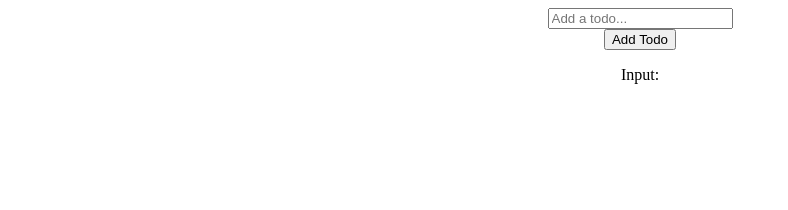
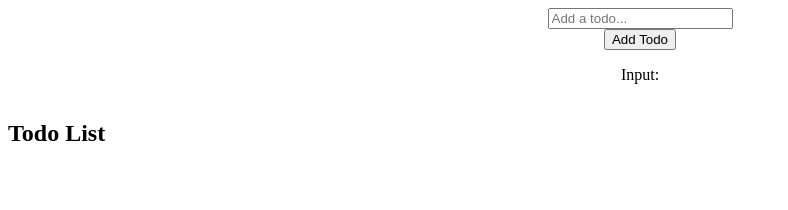
Before and after one commit to HireFabiola/Mod10_Lab3, a React (Vite) app: page / in a window 1280 px wide. Shown: the top 210 px of the page, without its empty margins (0-788 px from the left). Built offline with nearby package versions, Linux system fonts and the light colour scheme.

Commit message:
Added TodoList function that outputs todo as a list on the screen

```diff
--- a/src/App.tsx
+++ b/src/App.tsx
@@ -1,6 +1,7 @@
 import './App.css'
 import { TodoInput } from './components/TodoInput'
 import { TodoProvider } from './components/TodoContext'
+import { TodoList } from './components/TodoList'
 
 
 function App() {
@@ -9,6 +10,7 @@ function App() {
   return (
     <TodoProvider>
     <TodoInput/>
+    <TodoList/>
     </TodoProvider>
   )
 }
--- a/src/components/TodoList.tsx
+++ b/src/components/TodoList.tsx
@@ -0,0 +1,16 @@
+import { useTodos } from "./TodoContext";
+
+// Function call to display todo list
+export function TodoList() {
+  const { todos } = useTodos();
+
+  return (
+    <div>
+      <h2>Todo List</h2>
+
+      {todos.map((todo) => (
+        <p key={todo.id}>{todo.text}</p>
+      ))}
+    </div>
+  );
+}
```
